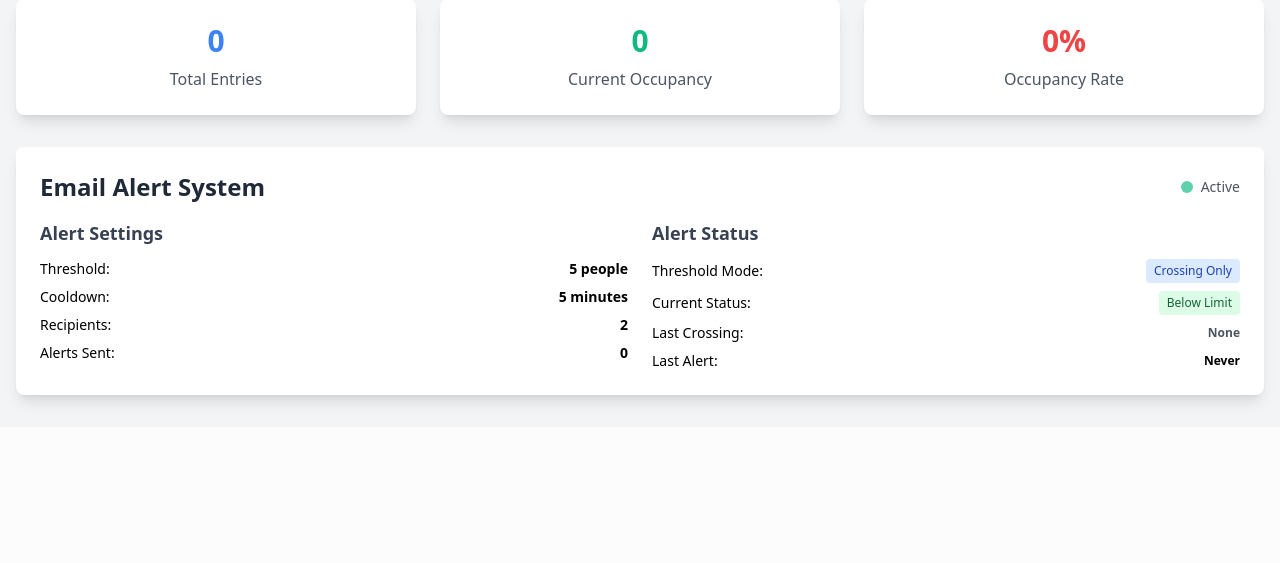
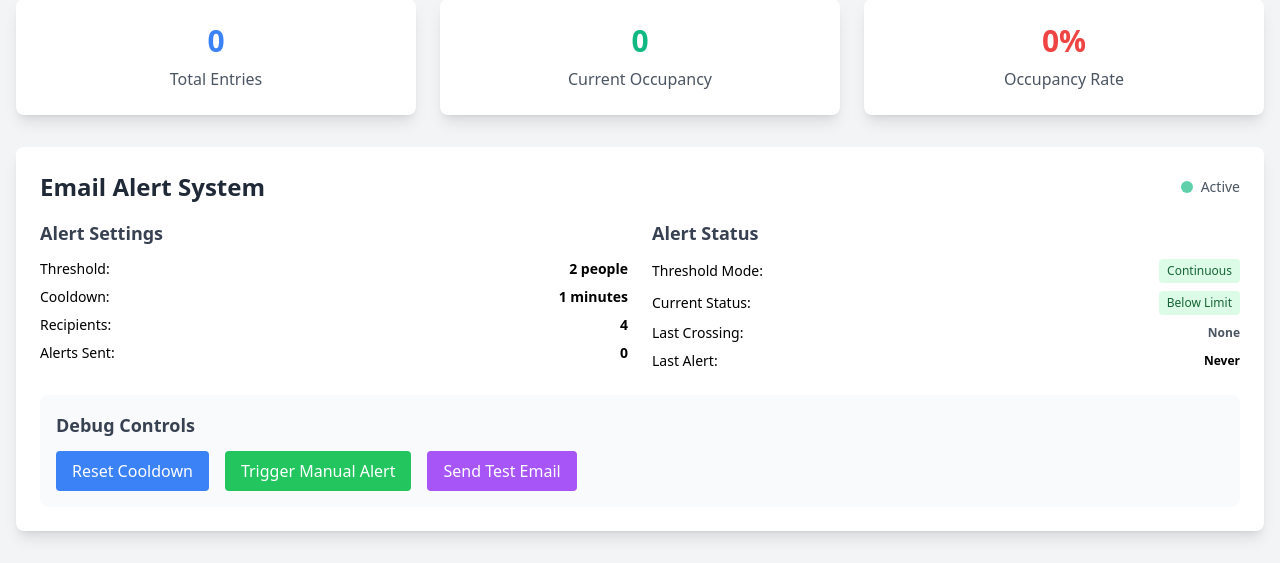
Before and after one commit to maddydevgits/clumsy-coders-kits, a Flask app: page / in a window 1280 px wide. Shown: the part 1353-1916 px from the top of the page. Before the commit the page ends 1763 px from the top, so only its background shows below. Run offline with Flask 3, Linux system fonts and the light colour scheme; data that the repository does not hold is empty; some libraries are stand-ins or nearby versions.

Commit message:
updating email notifications

```diff
--- a/app.py
+++ b/app.py
@@ -45,12 +45,26 @@ def init_camera():
         print("Error: Could not open camera")
         return False
 
-    # Set camera properties for better detection and quality
-    camera.set(cv2.CAP_PROP_FRAME_WIDTH, VIDEO_FRAME_WIDTH)
-    camera.set(cv2.CAP_PROP_FRAME_HEIGHT, VIDEO_FRAME_HEIGHT)
-    camera.set(cv2.CAP_PROP_FPS, 30)
-    camera.set(cv2.CAP_PROP_BRIGHTNESS, 0.5)  # Adjust brightness for better text visibility
-    camera.set(cv2.CAP_PROP_CONTRAST, 0.5)     # Adjust contrast for better text visibility
+    # Set camera properties for better detection and quality (optional)
+    if MODIFY_CAMERA_SETTINGS:
+        try:
+            camera.set(cv2.CAP_PROP_FRAME_WIDTH, VIDEO_FRAME_WIDTH)
+            camera.set(cv2.CAP_PROP_FRAME_HEIGHT, VIDEO_FRAME_HEIGHT)
+            print(f"Camera resolution set to {VIDEO_FRAME_WIDTH}x{VIDEO_FRAME_HEIGHT}")
+        except Exception as e:
+            print(f"Could not set camera resolution: {e}")
+
+        try:
+            camera.set(cv2.CAP_PROP_FPS, 30)
+            print("Camera FPS set to 30")
+        except Exception as e:
+            print(f"Could not set camera FPS: {e}")
+
+        # Skip brightness/contrast adjustments to avoid camera conflicts
+        # camera.set(cv2.CAP_PROP_BRIGHTNESS, 0.5)
+        # camera.set(cv2.CAP_PROP_CONTRAST, 0.5)
+    else:
+        print("Camera settings modification disabled - using default camera properties")
 
     # Initialize YOLO model
     try:
@@ -130,15 +144,21 @@ def detect_people_yolo(frame):
         'model': 'YOLO'
     })
 
-    # Check alert conditions every 30 frames (about once per second)
-    if len(detection_history) % 30 == 0:
+    # Check alert conditions every 10 frames (about 3 times per second) for more responsive alerts
+    if len(detection_history) % 10 == 0:
         avg_confidence = np.mean([d['confidence'] for d in detections]) if detections else 0
         print(f"YOLO Detection: {smoothed_count} people, {len(detections)} detections, avg confidence: {avg_confidence:.2f}, stability: {confidence}")
+
+        # Debug alert conditions
+        print(f"Alert Debug - Current: {smoothed_count}, Threshold: {PEOPLE_COUNT_THRESHOLD}, Previous: {previous_people_count}")
+        print(f"Alert Settings - EMAIL_ENABLED: {EMAIL_ENABLED}, ALERT_ON_THRESHOLD: {ALERT_ON_THRESHOLD}, ALERT_ONLY_THRESHOLD_CROSS: {ALERT_ONLY_THRESHOLD_CROSS}")
 
         # Check and send email alerts
         alerts_sent = check_alert_conditions(smoothed_count)
         if alerts_sent:
-            print(f"Email alerts sent: {', '.join(alerts_sent)}")
+            print(f"✅ Email alerts sent: {', '.join(alerts_sent)}")
+        else:
+            print("❌ No alerts sent")
 
     return smoothed_count, detections
 
@@ -153,9 +173,13 @@ def send_email_alert(subject, message, image_data=None):
     # Check cooldown period
     if last_alert_time:
         time_since_last = datetime.now() - last_alert_time
+        print(f"Cooldown check: {time_since_last} < {timedelta(minutes=ALERT_COOLDOWN_MINUTES)} = {time_since_last < timedelta(minutes=ALERT_COOLDOWN_MINUTES)}")
         if time_since_last < timedelta(minutes=ALERT_COOLDOWN_MINUTES):
-            print(f"Email alert skipped - cooldown period active ({ALERT_COOLDOWN_MINUTES} minutes)")
+            remaining_time = timedelta(minutes=ALERT_COOLDOWN_MINUTES) - time_since_last
+            print(f"❌ Email alert skipped - cooldown period active ({remaining_time} remaining)")
             return False
+    else:
+        print("No previous alert time - cooldown check passed")
 
     try:
         # Create message
@@ -194,7 +218,7 @@ This is an automated alert from the Nexora monitoring system.
         server.sendmail(EMAIL_USERNAME, EMAIL_RECIPIENTS, text)
         server.quit()
 
-        # Update last alert time
+        # Only update last alert time if email was sent successfully
         last_alert_time = datetime.now()
 
         # Log alert
@@ -204,7 +228,7 @@ This is an automated alert from the Nexora monitoring system.
             'recipients': len(EMAIL_RECIPIENTS)
         })
 
-        print(f"Email alert sent successfully: {subject}")
+        print(f"✅ Email alert sent successfully: {subject}")
         return True
 
     except Exception as e:
@@ -247,12 +271,17 @@ def check_alert_conditions(current_count):
                 threshold_crossed_up = False  # Reset upward flag
 
     else:
-        # Legacy behavior - alert on every threshold exceed
+        # Alert whenever people count exceeds threshold
+        print(f"Checking continuous threshold alert: {current_count} > {PEOPLE_COUNT_THRESHOLD} = {current_count > PEOPLE_COUNT_THRESHOLD}")
         if ALERT_ON_THRESHOLD and current_count > PEOPLE_COUNT_THRESHOLD:
+            print(f"🚨 Threshold exceeded! Attempting to send alert...")
             subject = f"High Occupancy Alert - {current_count} People Detected"
-            message = f"The room occupancy has exceeded the threshold of {PEOPLE_COUNT_THRESHOLD} people.\n\nCurrent count: {current_count} people\nThreshold: {PEOPLE_COUNT_THRESHOLD} people"
+            message = f"The room occupancy has exceeded the threshold!\n\nCurrent count: {current_count} people\nThreshold: {PEOPLE_COUNT_THRESHOLD} people\n\nAlert: Room is over capacity."
             if send_email_alert(subject, message):
-                alerts_sent.append("threshold")
+                alerts_sent.append("threshold_exceeded")
+                print(f"✅ Threshold alert sent successfully!")
+            else:
+                print(f"❌ Failed to send threshold alert")
 
         # Check entry alert
         if ALERT_ON_ENTRY and current_count > previous_people_count:
@@ -463,6 +492,33 @@ def api_send_test_email():
         'message': 'Test email sent successfully' if success else 'Failed to send test email'
     })
 
+@app.route('/api/reset_alert_cooldown', methods=['POST'])
+def reset_alert_cooldown():
+    """Reset the alert cooldown for testing purposes"""
+    global last_alert_time
+    last_alert_time = None
+    print("Alert cooldown reset for testing")
+    return jsonify({
+        'success': True,
+        'message': 'Alert cooldown reset successfully'
+    })
+
+@app.route('/api/trigger_threshold_alert', methods=['POST'])
+def trigger_threshold_alert():
+    """Manually trigger a threshold alert for testing"""
+    current_count = current_detection_data.get('people_count', 0)
+    subject = f"Manual Threshold Alert - {current_count} People Detected"
+    message = f"Manual threshold alert triggered!\n\nCurrent count: {current_count} people\nThreshold: {PEOPLE_COUNT_THRESHOLD} people\n\nThis is a test alert."
+
+    success = send_email_alert(subject, message)
+
+    return jsonify({
+        'success': success,
+        'message': 'Manual threshold alert sent successfully' if success else 'Failed to send manual threshold alert',
+        'current_count': current_count,
+        'threshold': PEOPLE_COUNT_THRESHOLD
+    })
+
 if __name__ == '__main__':
     # Initialize camera
     if init_camera():
--- a/templates/index.html
+++ b/templates/index.html
@@ -169,7 +169,7 @@
                     <div class="space-y-2 text-sm">
                         <div class="flex items-center justify-between">
                             <span>Threshold Mode:</span>
-                            <span class="px-2 py-1 rounded text-xs bg-blue-100 text-blue-800" id="thresholdMode">Crossing Only</span>
+                            <span class="px-2 py-1 rounded text-xs bg-green-100 text-green-800" id="thresholdMode">Continuous</span>
                         </div>
                         <div class="flex items-center justify-between">
                             <span>Current Status:</span>
@@ -184,6 +184,22 @@
                             <span class="font-semibold text-xs" id="lastAlertTime">Never</span>
                         </div>
                     </div>
+                </div>
+            </div>
+
+            <!-- Debug Controls -->
+            <div class="mt-6 p-4 bg-gray-50 rounded-lg">
+                <h3 class="text-lg font-semibold text-gray-700 mb-3">Debug Controls</h3>
+                <div class="flex space-x-4">
+                    <button onclick="resetCooldown()" class="px-4 py-2 bg-blue-500 text-white rounded hover:bg-blue-600 transition-colors">
+                        Reset Cooldown
+                    </button>
+                    <button onclick="triggerManualAlert()" class="px-4 py-2 bg-green-500 text-white rounded hover:bg-green-600 transition-colors">
+                        Trigger Manual Alert
+                    </button>
+                    <button onclick="sendTestEmail()" class="px-4 py-2 bg-purple-500 text-white rounded hover:bg-purple-600 transition-colors">
+                        Send Test Email
+                    </button>
                 </div>
             </div>
 
@@ -299,8 +315,8 @@
                     const lastCrossing = document.getElementById('lastCrossing');
 
                     // Threshold mode
-                    thresholdMode.textContent = data.threshold_crossing_mode ? 'Crossing Only' : 'All Events';
-                    thresholdMode.className = data.threshold_crossing_mode ? 'px-2 py-1 rounded text-xs bg-blue-100 text-blue-800' : 'px-2 py-1 rounded text-xs bg-yellow-100 text-yellow-800';
+                    thresholdMode.textContent = data.threshold_crossing_mode ? 'Crossing Only' : 'Continuous';
+                    thresholdMode.className = data.threshold_crossing_mode ? 'px-2 py-1 rounded text-xs bg-blue-100 text-blue-800' : 'px-2 py-1 rounded text-xs bg-green-100 text-green-800';
 
                     // Current threshold status
                     if (data.threshold_status.currently_above) {
@@ -393,6 +409,43 @@
             }
         }
 
+        // Debug functions
+        function resetCooldown() {
+            fetch('/api/reset_alert_cooldown', { method: 'POST' })
+                .then(response => response.json())
+                .then(data => {
+                    alert(data.message);
+                    updateEmailStatus();
+                })
+                .catch(error => {
+                    alert('Error resetting cooldown: ' + error);
+                });
+        }
+
+        function triggerManualAlert() {
+            fetch('/api/trigger_threshold_alert', { method: 'POST' })
+                .then(response => response.json())
+                .then(data => {
+                    alert(data.message);
+                    updateEmailStatus();
+                })
+                .catch(error => {
+                    alert('Error triggering alert: ' + error);
+                });
+        }
+
+        function sendTestEmail() {
+            fetch('/api/send_test_email')
+                .then(response => response.json())
+                .then(data => {
+                    alert(data.message);
+                    updateEmailStatus();
+                })
+                .catch(error => {
+                    alert('Error sending test email: ' + error);
+                });
+        }
+
         // Auto-refresh intervals (matching config.py)
         setInterval(updateEntryCount, 5000);  // ThingSpeak update interval
         setInterval(updatePeopleCount, 1000); // People count update interval
```
Also changed, not shown: config.py (+11 -8 lines).
